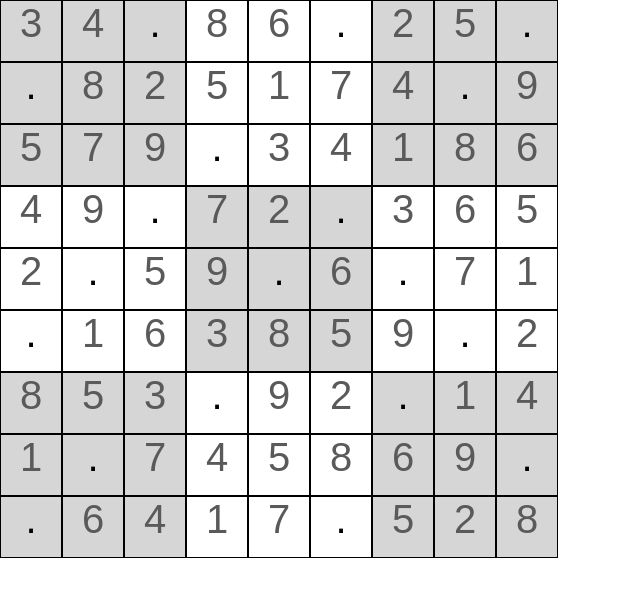
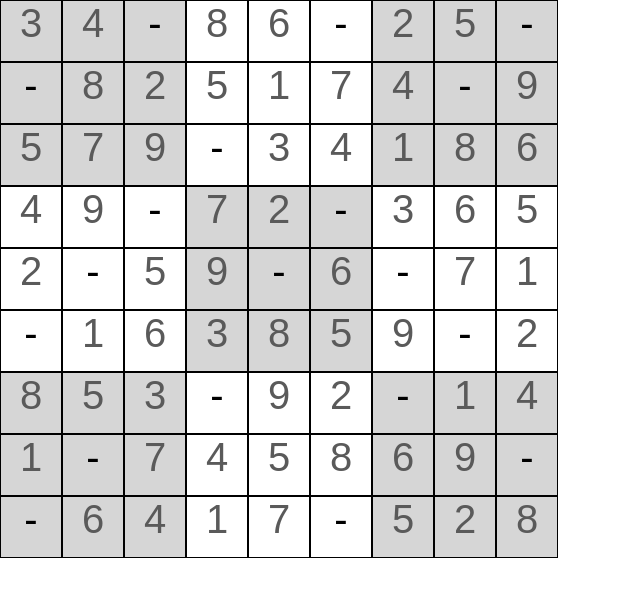
Before and after one commit to sb-3/sudoku-sb, a React (Create React App) app: page / in a window 1280 px wide. Shown: the top 596 px of the page, without its empty margins (0-640 px from the left). Built offline with nearby package versions, Linux system fonts and the light colour scheme.

Commit message:
radial menu is now tied to the board. Only 1 radial menu per board.

```diff
--- a/package.json
+++ b/package.json
@@ -5,6 +5,7 @@
   "dependencies": {
     "react": "^16.2.0",
     "react-dom": "^16.2.0",
+    "react-pie-menu": "^0.1.11",
     "react-scripts": "1.0.17"
   },
   "scripts": {
--- a/src/App.css
+++ b/src/App.css
@@ -38,9 +38,6 @@
 }
 
 
-.editable {
-  z-index:9999;
-}
 .selected{
   background-color: yellow
 }
--- a/src/components/SudokuBoard.js
+++ b/src/components/SudokuBoard.js
@@ -1,5 +1,6 @@
 import React, { Component } from 'react';
 import SudokuCell from './SudokuCell';
+import PieMenu, { Slice } from 'react-pie-menu';
 
 class SudokuBoard extends Component {
     static generateBoardArray(str) {
@@ -10,7 +11,7 @@ class SudokuBoard extends Component {
                 row++
                 arr[row] = [];
             }
-            arr[row].push(value);
+            arr[row].push(value==="."?this.blankDisplay:value);
         });
         return arr;
     }
@@ -20,16 +21,24 @@ class SudokuBoard extends Component {
         this.state = {
             cells: cells.slice(),
             originalCells: this.constructor.generateBoardArray(props.startSudoku),//we want this to never change
-            possibleChoices:[".","1", "2", "3", "4", "5", "6", "7", "8", "9"]
+            possibleChoices: [this.blankDisplay, "1", "2", "3", "4", "5", "6", "7", "8", "9"],
+            renderSelect:false,
+            mousePosition:[0,0]
         }
         // console.log(this);
     }
     static getBlockCoords([rowIndex, columnIndex]) {
         return [Math.floor(rowIndex / 3), Math.floor(columnIndex / 3)];
     }
-    static getBlockIndex(coords){
+    static getBlockIndex(coords) {
         const blockCoords = this.getBlockCoords(coords);
-        return (blockCoords[0] * 3)+(blockCoords[1])
+        return (blockCoords[0] * 3) + (blockCoords[1])
+    }
+    static get blankDisplay(){
+        return "-"
+    }
+     get blankDisplay(){
+        return this.constructor.blankDisplay;
     }
     getRowValues([rowIndex, columnIndex]) {
         const values = [];
@@ -69,7 +78,7 @@ class SudokuBoard extends Component {
         const columnValues = this.getColumnValues(coords);
         const blockValues = this.getBlockValues(coords);
         // console.log(rowValues, columnValues, blockValues);
-        return ["."].concat(["1", "2", "3", "4", "5", "6", "7", "8", "9"].filter(pv => {
+        return [this.blankDisplay].concat(["1", "2", "3", "4", "5", "6", "7", "8", "9"].filter(pv => {
             return rowValues.indexOf(pv) === -1
                 &&
                 columnValues.indexOf(pv) === -1
@@ -79,7 +88,7 @@ class SudokuBoard extends Component {
     }
     isCellValid(coords) {
         const cellValue = this.state.cells[coords[0]][coords[1]];
-        if (cellValue === ".") {
+        if (cellValue === this.blankDisplay) {
             return true;
         }
         return this.getPossibleValues(coords).indexOf(cellValue) !== -1;
@@ -91,7 +100,7 @@ class SudokuBoard extends Component {
             // this.state.selectedCellCoords = coords;
             this.setState({ selectedCellCoords: coords, possibleChoices: this.getPossibleValues(coords) });
         } else {
-            this.setState({ selectedCellCoords: coords, possibleChoices: ["."].concat(["1", "2", "3", "4", "5", "6", "7", "8", "9"]) })
+            this.setState({ selectedCellCoords: coords, possibleChoices: [this.blankDisplay].concat(["1", "2", "3", "4", "5", "6", "7", "8", "9"]) })
         }
     }
     setSelectedCell(value) {
@@ -103,10 +112,10 @@ class SudokuBoard extends Component {
     setCellAtCoords(coords, value) {
         // this.state.cells[coords[0]][coords[1]] = value;
         const cells = this.state.cells.slice();
-        cells[coords[0]][coords[1]]  = value;
+        cells[coords[0]][coords[1]] = value;
         this.setState({ cells: cells });
     }
-    // renderPossibleChoices() {
+    renderPossibleChoices() {
         //     if (this.state.possibleChoices) {
         //         return (
         //             <div className="possibleChoicesContainer">
@@ -119,9 +128,28 @@ class SudokuBoard extends Component {
         //             </div>);
         //     }
 
-    // }
+        return (<PieMenu
+            radius='125px'
+            centerRadius='50px'
+            centerX={this.state.mousePosition[0] + "px"}
+            centerY={this.state.mousePosition[1] + "px"}
+        >
+            {this.state.possibleChoices.map(v => {
+                return (
+                    <Slice
+                        contentStyle={{ color: 'black' }}
+                        // containerStyle={{background:"lightgrey"}}
+                        onSelect={() => {
+                            console.log("pie select", v);
+                            this.setSelectedCell(v);
+                            this.setState({ renderSelect: false });
+                        }}>{v}</Slice>
+                );
+            })}
+        </PieMenu>);
+    }
     renderGameBoard() {
-        const that = this;
+        // const that = this;
         return (
             <div className="sudokuBoard">
                 {this.state.cells.map((row, rowIndex) => {
@@ -131,18 +159,19 @@ class SudokuBoard extends Component {
                                 // console.log(columnIndex + "" + rowIndex);
                                 return (<SudokuCell key={columnIndex + "" + rowIndex}
                                     coords={[rowIndex, columnIndex, this.constructor.getBlockIndex([rowIndex, columnIndex])]}
-                                    isSelected={that.state.selectedCellCoords && that.state.selectedCellCoords[0] === rowIndex && that.state.selectedCellCoords[1] === columnIndex}
+                                    isSelected={this.state.selectedCellCoords && this.state.selectedCellCoords[0] === rowIndex && this.state.selectedCellCoords[1] === columnIndex}
                                     value={value}
                                     isValid={this.isCellValid([rowIndex, columnIndex])}
                                     possibleChoices={this.state.possibleChoices}
                                     modifiable={
-                                        isNaN(that.state.originalCells[rowIndex][columnIndex]) === true
+                                        isNaN(this.state.originalCells[rowIndex][columnIndex]) === true
                                     }
-                                    onCellClick={() => {
-                                        that.onCellClick([rowIndex, columnIndex])
+                                    onCellClick={(cellClickArgs) => {
+                                        this.setState({mousePosition:cellClickArgs.mousePosition,renderSelect:true})
+                                        this.onCellClick(cellClickArgs.coords);
                                     }}
                                     setCell={value => {
-                                        that.setCellAtCoords([rowIndex, columnIndex], value)
+                                        this.setCellAtCoords([rowIndex, columnIndex], value)
                                     }}
                                 />)
                             })}
@@ -156,7 +185,7 @@ class SudokuBoard extends Component {
     render() {
         return (<div>
             {this.renderGameBoard()}
-            {/* {this.renderPossibleChoices()} */}
+            {this.state.renderSelect ? this.renderPossibleChoices() : undefined}
         </div>);
     }
 }
--- a/src/components/SudokuCell.js
+++ b/src/components/SudokuCell.js
@@ -1,5 +1,23 @@
 import React, { Component } from 'react';
 // import { ReactRadial } from 'react-radial';
+// import PieMenu, { Slice } from 'react-pie-menu';
+
+// function PieSelelect(values, onSelect) {
+//     <PieMenu
+//         radius='125px'
+//         centerRadius='30px'
+//         centerX={mouseX}
+//         centerY={mouseY}
+//     >
+//         {values.map(v => {
+//             return (
+//                 <Slice onSelect={() => {
+//                     onSelect(v);
+//                 }}></Slice>
+//             );
+//         })}
+//     </PieMenu>
+// }
 class SudokuCell extends Component {
     constructor(props) {
         super(props);
@@ -23,53 +41,86 @@ class SudokuCell extends Component {
         if (this.state && this.state.editable) {
             cn += " editable"
         }
-        if(this.props && this.props.coords && this.props.coords.length===3){
-            cn += this.props.coords[2] % 2 ==0?" evenBlock":" oddBlock";
+        if (this.props && this.props.coords && this.props.coords.length === 3) {
+            cn += this.props.coords[2] % 2 === 0 ? " evenBlock" : " oddBlock";
         }
         return cn;
     }
     set className(no) { }
+    // renderPieMenu() {
+    //     console.log(this.state.mousePosition)
+    //     return (<PieMenu
+    //         radius='125px'
+    //         centerRadius='20px'
+    //         centerX={this.state.mousePosition[0]+"px"}
+    //         centerY={this.state.mousePosition[1]+"px"}
+    //     >
+    //         {this.props.possibleChoices.map(v => {
+    //             return (
+    //                 <Slice
+    //                 contentStyle={{ color: 'black'}}
+    //                 // containerStyle={{background:"lightgrey"}}
+    //                 onMouseOver={() => {
+    //                     console.log("pie select", v);
+    //                     this.props.setCell(v);
+    //                     this.setState({ editable: false });
+    //                 }}>{v}</Slice>
+    //             );
+    //         })}
+    //     </PieMenu>);
+    // }
     render() {
         const that = this;
-        if (this.state.editable) {
-            return (
-                <div className={this.getClassName()}>
-                    <select value={this.props.value} size={this.props.possibleChoices.length} onChange={(evt) => {
-                        // console.log("changed", evt.target);
-                        this.props.setCell(evt.target.value);
+        // if (this.state.editable) {
+        //     return (<PieMenu
+        //         radius='125px'
+        //         centerRadius='30px'
+        //     // centerX={this.props.mousePosition[0]}
+        //     // centerY={this.props.mousePosition[1]}
+        //     >
+        //         {this.props.possibleChoices.map(v => {
+        //             return (
+        //                 <Slice onSelect={() => {
+        //                     console.log("pie select", v);
+        //                     this.props.setCell(v);
+        //                     this.setState({ editable: false });
+        //                 }}></Slice>
+        //             );
+        //         })}
+        //     </PieMenu>);
 
-                        this.setState({ editable: false });
-                    }}>
-                        {this.props.possibleChoices.map(value => (<option value={value}> {value}</option>))}
-                    </select>
-                </div>);
-            // return (
-            //     <div className={this.getClassName()}>
-            //         <ReactRadial value={this.props.value} buttons={this.props.possibleChoices}
-            //             buttonFunctions={
-            //                 this.props.possibleChoices.map((value) => () => {
-            //                     this.props.setCell(value);
+        //     // return (
+        //     //     <div className={this.getClassName()}>
+        //     //         <select value={this.props.value} size={this.props.possibleChoices.length} onChange={(evt) => {
+        //     //             // console.log("changed", evt.target);
+        //     //             this.props.setCell(evt.target.value);
 
-            //                     this.setState({ editable: false });
-            //                 }
+        //     //             this.setState({ editable: false });
+        //     //         }}>
+        //     //             {this.props.possibleChoices.map(value => (<option value={value}> {value}</option>))}
+        //     //         </select>
+        //     //     </div>);
 
-            //                 )} />
 
-            //     </div>);
-        } else {
+        // } else {
         return (
             <div className={this.getClassName()}
-                    onClick={() => {
+                onClick={(e) => {
+                    // console.log(e.target);
                     if (this.props.modifiable) {
-                            this.setState({ editable: true });
-                            // this.props.onCellClick(this.props.coords);
+                        // this.setState({ editable: true, mousePosition: [e.clientX, e.clientY] });
+                        this.props.onCellClick({ coords: this.props.coords, mousePosition: [e.clientX, e.clientY] });
                     }
+                }}>
+                {this.props.value}
+                {/* {(() => {
+                    if (this.state.editable) {
+                        return this.renderPieMenu();
                     }
-                    }>
-                    {this.props.value}
+                })()} */}
             </div>
         );
-        }
+        // }
 
     }
 }
```
Lines whose indentation alone changed are shown as unchanged.
